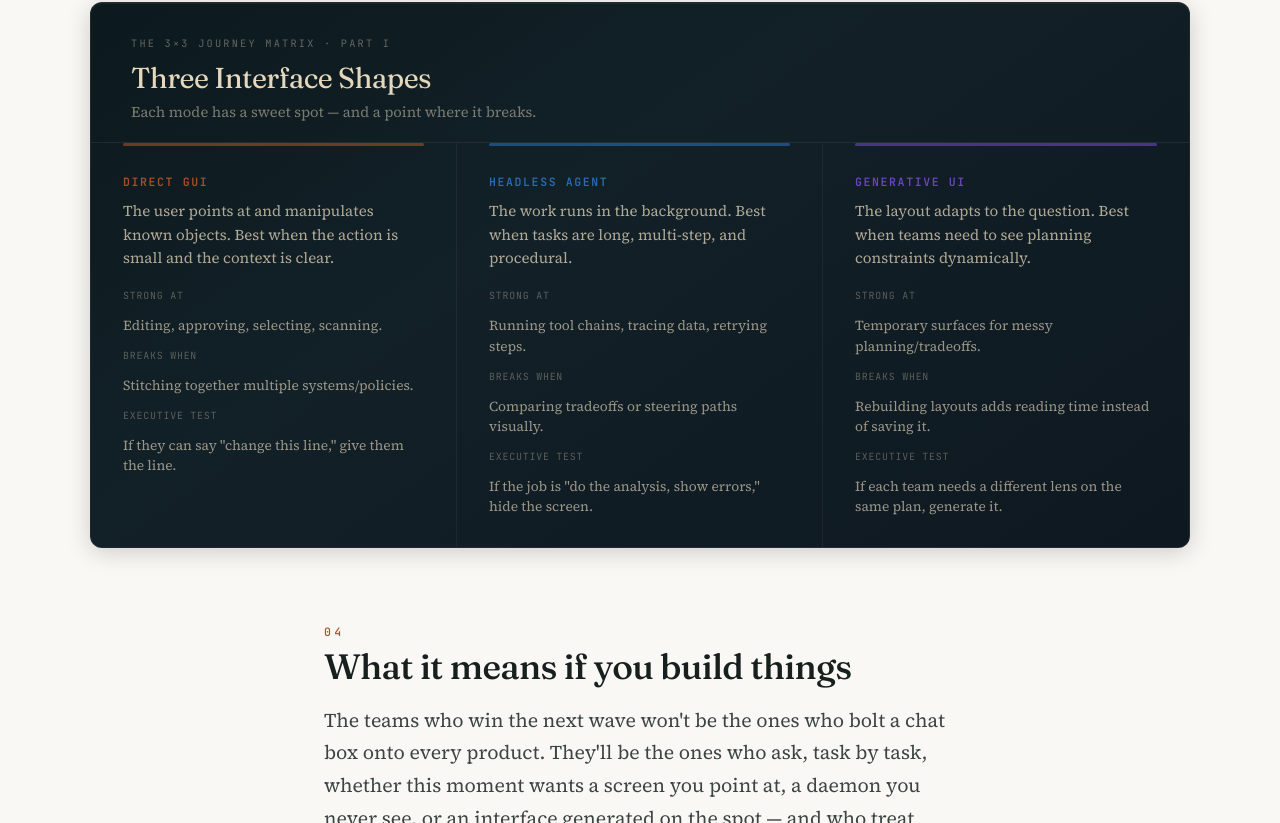
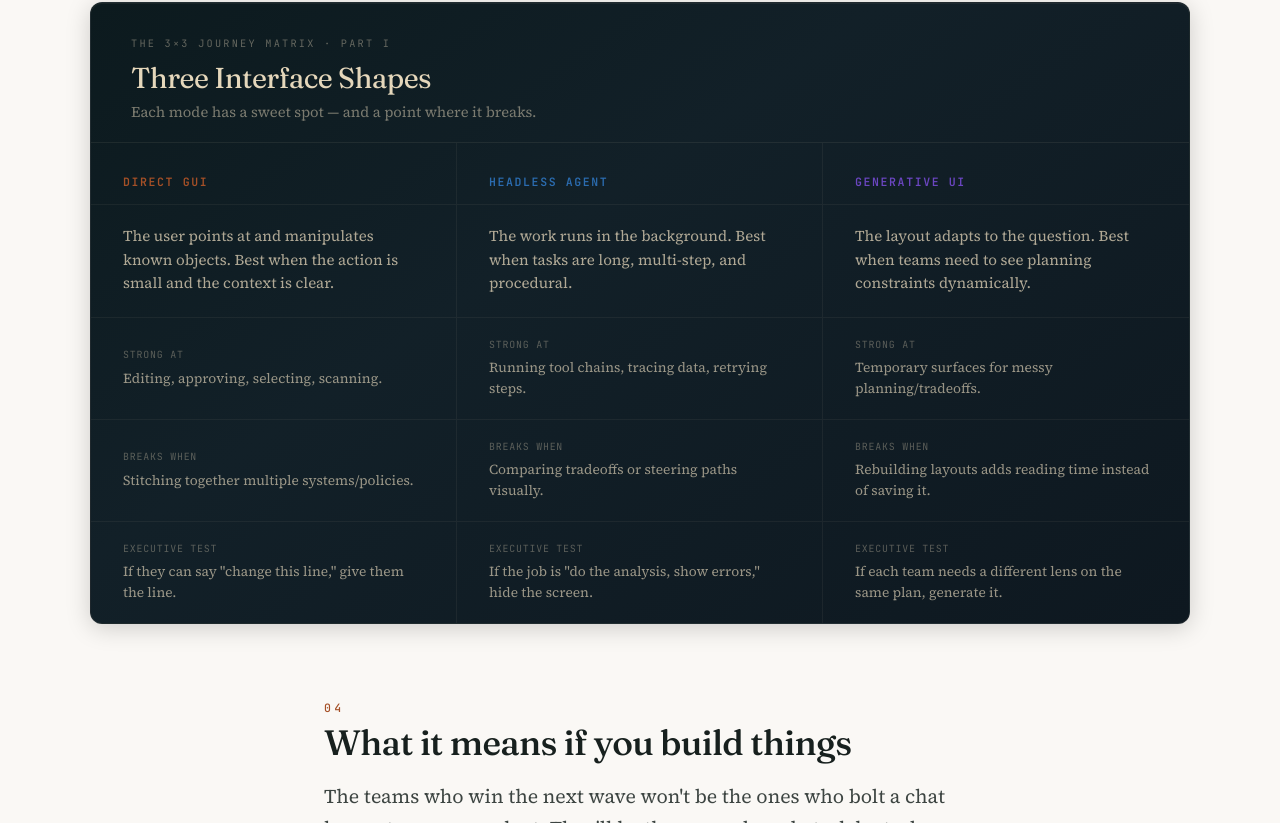
Before and after one commit to siddharthachaturvedi/sidc-portfolio, a website: page essays/interface-triage/index.html in a window 1280 px wide. Shown: the part 5158-5981 px from the top of the page. Drawn offline with Linux system fonts and the light colour scheme.

Commit message:
Update Journey Comparison kicker to remove Part II; convert Three Interface Shapes column DLs to cell-grid divs separated by subtle borders aligned via subgrid

```diff
--- a/essays/interface-triage/index.html
+++ b/essays/interface-triage/index.html
@@ -290,32 +290,17 @@
     }
 
     .mode-col {
-      padding: 1.8rem 2rem;
       border-bottom: 1px solid rgba(229, 215, 187, 0.06);
       position: relative;
     }
-
-    .mode-col::before {
-      content: '';
-      position: absolute;
-      top: 1.8rem;
-      left: 0;
-      width: 3px;
-      height: calc(100% - 3.6rem);
-      border-radius: 2px;
-      opacity: 0.6;
-    }
-    .mode-col[data-mode="gui"]::before    { background: var(--c-gui); }
-    .mode-col[data-mode="agent"]::before  { background: var(--c-agent); }
-    .mode-col[data-mode="genui"]::before  { background: var(--c-genui); }
 
     .mode-col__name {
       font-family: var(--font-mono);
       font-size: 0.72rem;
       letter-spacing: 0.14em;
       text-transform: uppercase;
-      margin-bottom: 0.5rem;
       font-weight: 600;
+      margin: 0;
     }
     .mode-col[data-mode="gui"] .mode-col__name    { color: var(--c-gui); }
     .mode-col[data-mode="agent"] .mode-col__name  { color: var(--c-agent); }
@@ -326,21 +311,35 @@
       font-size: 0.94rem;
       color: rgba(229, 215, 187, 0.75);
       line-height: 1.55;
-      margin-bottom: 1.2rem;
-    }
-
-    .mode-col dl {
-      display: grid;
-      gap: 0.7rem;
-    }
-    .mode-col dt {
+      margin: 0;
+    }
+
+    .mode-cell {
+      padding: 1.2rem 2rem;
+      border-bottom: 1px solid rgba(229, 215, 187, 0.06);
+      display: flex;
+      flex-direction: column;
+      justify-content: center;
+    }
+    .mode-cell:last-child {
+      border-bottom: 0;
+    }
+    .mode-cell--header {
+      padding-top: 1.8rem;
+      padding-bottom: 0.8rem;
+    }
+    .mode-cell--desc {
+      padding-bottom: 1.4rem;
+    }
+    .mode-cell__label {
       font-family: var(--font-mono);
       font-size: 0.62rem;
       letter-spacing: 0.08em;
       text-transform: uppercase;
       color: rgba(229, 215, 187, 0.35);
-    }
-    .mode-col dd {
+      margin-bottom: 0.3rem;
+    }
+    .mode-cell__text {
       margin: 0;
       font-size: 0.86rem;
       color: rgba(229, 215, 187, 0.65);
@@ -833,18 +832,16 @@
       }
       .mode-grid {
         grid-template-columns: repeat(3, 1fr);
+        grid-template-rows: auto auto auto auto auto;
       }
       .mode-col {
+        display: grid;
+        grid-row: 1 / -1;
+        grid-template-rows: subgrid;
         border-bottom: 0;
         border-right: 1px solid rgba(229, 215, 187, 0.06);
       }
       .mode-col:last-child { border-right: 0; }
-      .mode-col::before {
-        top: 0;
-        height: 3px;
-        width: calc(100% - 4rem);
-        left: 2rem;
-      }
 
       .journey-cells {
         grid-template-columns: repeat(3, 1fr);
@@ -1052,16 +1049,14 @@
     </div>
   </main>
 
-  </main>
-
   <!-- ═══════════════════════════════════════════
-       WIDE VISUAL 1: JOURNEY COMPARISON (PART II)
+       WIDE VISUAL 1: JOURNEY COMPARISON
        Three workloads with detailed visual mockups inside the cells
        ═══════════════════════════════════════════ -->
   <div class="wide-visual" data-journey-section="1">
     <div class="matrix-card">
       <div class="matrix-card__header">
-        <div class="matrix-card__kicker">The 3×3 Journey Matrix · Part II</div>
+        <div class="matrix-card__kicker">The 3×3 Journey Matrix</div>
         <div class="matrix-card__title">Journey Comparison</div>
         <div class="matrix-card__subtitle">How the winner changes based on workload context.</div>
       </div>
@@ -1266,7 +1261,7 @@
 
   <!-- ═══════════════════════════════════════════
        WIDE VISUAL 2: THE THREE MODES (PART I)
-       Breaks out of 680px column into wide dark card
+       Breaks out of 680px column into wide dark card with cell borders
        ═══════════════════════════════════════════ -->
   <div class="wide-visual" data-mode-highlight="1">
     <div class="matrix-card">
@@ -1276,41 +1271,70 @@
         <div class="matrix-card__subtitle">Each mode has a sweet spot — and a point where it breaks.</div>
       </div>
       <div class="mode-grid">
+        <!-- Column 1: GUI -->
         <div class="mode-col" data-mode="gui">
-          <h4 class="mode-col__name">Direct GUI</h4>
-          <p class="mode-col__desc">The user points at and manipulates known objects. Best when the action is small and the context is clear.</p>
-          <dl>
-            <dt>Strong at</dt>
-            <dd>Editing, approving, selecting, scanning.</dd>
-            <dt>Breaks when</dt>
-            <dd>Stitching together multiple systems/policies.</dd>
-            <dt>Executive test</dt>
-            <dd>If they can say "change this line," give them the line.</dd>
-          </dl>
+          <div class="mode-cell mode-cell--header">
+            <h4 class="mode-col__name">Direct GUI</h4>
+          </div>
+          <div class="mode-cell mode-cell--desc">
+            <p class="mode-col__desc">The user points at and manipulates known objects. Best when the action is small and the context is clear.</p>
+          </div>
+          <div class="mode-cell">
+            <span class="mode-cell__label">Strong at</span>
+            <p class="mode-cell__text">Editing, approving, selecting, scanning.</p>
+          </div>
+          <div class="mode-cell">
+            <span class="mode-cell__label">Breaks when</span>
+            <p class="mode-cell__text">Stitching together multiple systems/policies.</p>
+          </div>
+          <div class="mode-cell">
+            <span class="mode-cell__label">Executive test</span>
+            <p class="mode-cell__text">If they can say "change this line," give them the line.</p>
+          </div>
         </div>
+
+        <!-- Column 2: Agent -->
         <div class="mode-col" data-mode="agent">
-          <h4 class="mode-col__name">Headless Agent</h4>
-          <p class="mode-col__desc">The work runs in the background. Best when tasks are long, multi-step, and procedural.</p>
-          <dl>
-            <dt>Strong at</dt>
-            <dd>Running tool chains, tracing data, retrying steps.</dd>
-            <dt>Breaks when</dt>
-            <dd>Comparing tradeoffs or steering paths visually.</dd>
-            <dt>Executive test</dt>
-            <dd>If the job is "do the analysis, show errors," hide the screen.</dd>
-          </dl>
+          <div class="mode-cell mode-cell--header">
+            <h4 class="mode-col__name">Headless Agent</h4>
+          </div>
+          <div class="mode-cell mode-cell--desc">
+            <p class="mode-col__desc">The work runs in the background. Best when tasks are long, multi-step, and procedural.</p>
+          </div>
+          <div class="mode-cell">
+            <span class="mode-cell__label">Strong at</span>
+            <p class="mode-cell__text">Running tool chains, tracing data, retrying steps.</p>
+          </div>
+          <div class="mode-cell">
+            <span class="mode-cell__label">Breaks when</span>
+            <p class="mode-cell__text">Comparing tradeoffs or steering paths visually.</p>
+          </div>
+          <div class="mode-cell">
+            <span class="mode-cell__label">Executive test</span>
+            <p class="mode-cell__text">If the job is "do the analysis, show errors," hide the screen.</p>
+          </div>
         </div>
+
+        <!-- Column 3: GenUI -->
         <div class="mode-col" data-mode="genui">
-          <h4 class="mode-col__name">Generative UI</h4>
-          <p class="mode-col__desc">The layout adapts to the question. Best when teams need to see planning constraints dynamically.</p>
-          <dl>
-            <dt>Strong at</dt>
-            <dd>Temporary surfaces for messy planning/tradeoffs.</dd>
-            <dt>Breaks when</dt>
-            <dd>Rebuilding layouts adds reading time instead of saving it.</dd>
-            <dt>Executive test</dt>
-            <dd>If each team needs a different lens on the same plan, generate it.</dd>
-          </dl>
+          <div class="mode-cell mode-cell--header">
+            <h4 class="mode-col__name">Generative UI</h4>
+          </div>
+          <div class="mode-cell mode-cell--desc">
+            <p class="mode-col__desc">The layout adapts to the question. Best when teams need to see planning constraints dynamically.</p>
+          </div>
+          <div class="mode-cell">
+            <span class="mode-cell__label">Strong at</span>
+            <p class="mode-cell__text">Temporary surfaces for messy planning/tradeoffs.</p>
+          </div>
+          <div class="mode-cell">
+            <span class="mode-cell__label">Breaks when</span>
+            <p class="mode-cell__text">Rebuilding layouts adds reading time instead of saving it.</p>
+          </div>
+          <div class="mode-cell">
+            <span class="mode-cell__label">Executive test</span>
+            <p class="mode-cell__text">If each team needs a different lens on the same plan, generate it.</p>
+          </div>
         </div>
       </div>
     </div>
```
